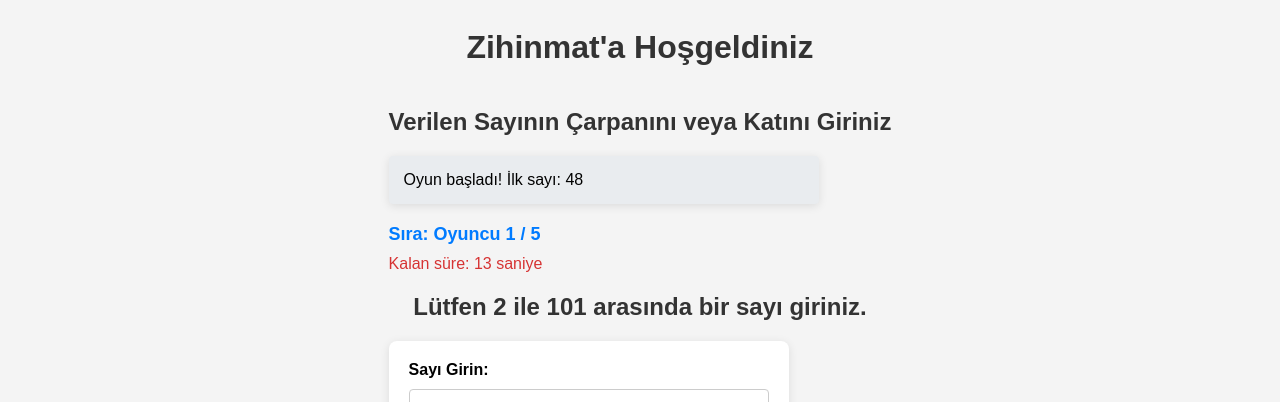
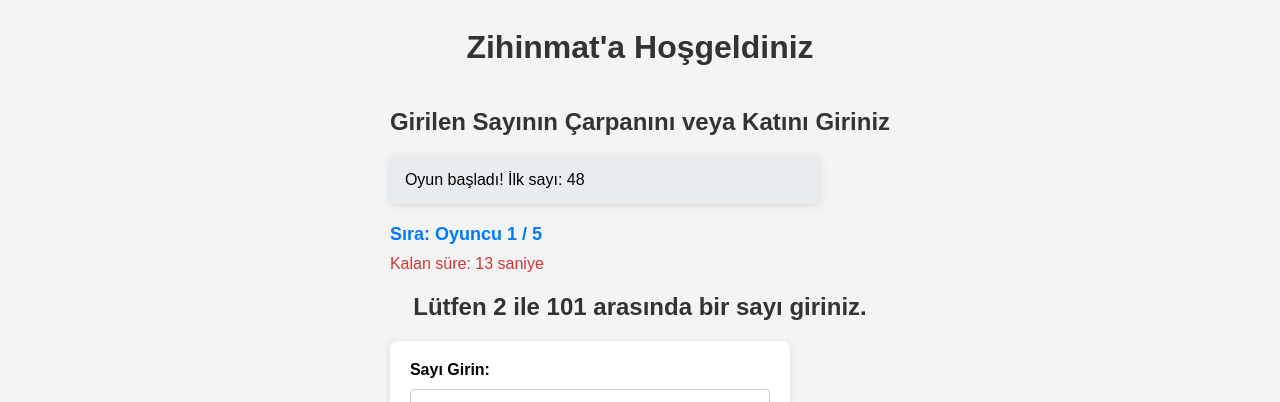
Before and after one commit to Vaveyl/ZihinmatOyun, a plain HTML site: page index.html in a window 1280 px wide. Both pictures are taken after typing "5" into the empty fields and a click on the button "Başla". Shown: the part 1132-1534 px from the top of the page. Drawn offline with Linux system fonts and the light colour scheme.

Commit message:
1718Update index.html

```diff
--- a/index.html
+++ b/index.html
@@ -159,7 +159,7 @@
     </div>
 
     <div id="gameArea" style="display:none;">
-        <h2>Verilen Sayının Çarpanını veya Katını Giriniz</h2>
+        <h2>Girilen Sayının Çarpanını veya Katını Giriniz</h2>
         <div id="output" aria-live="polite">Oyun başladı! İlk sayı: <span id="firstNumber"></span></div>
         <div id="currentPlayer"></div>
         <div id="timerDisplay"></div>
```
